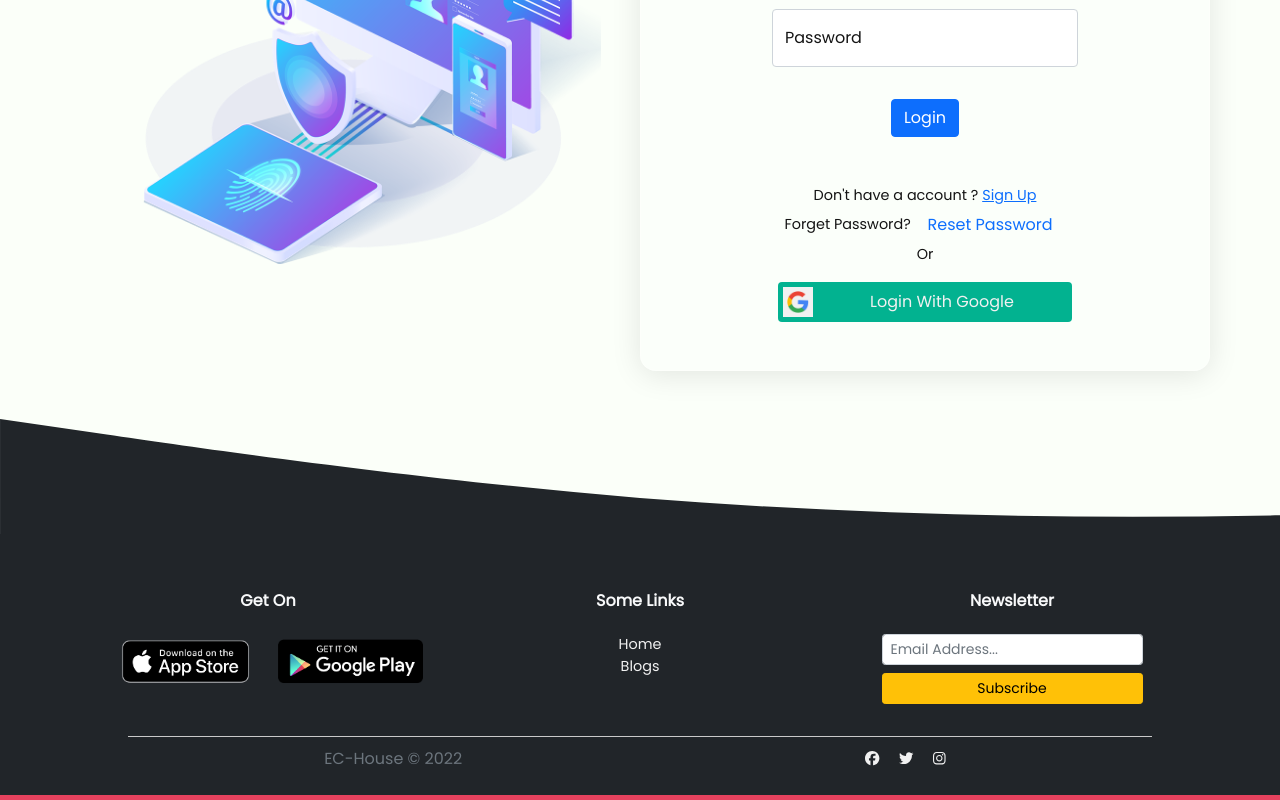
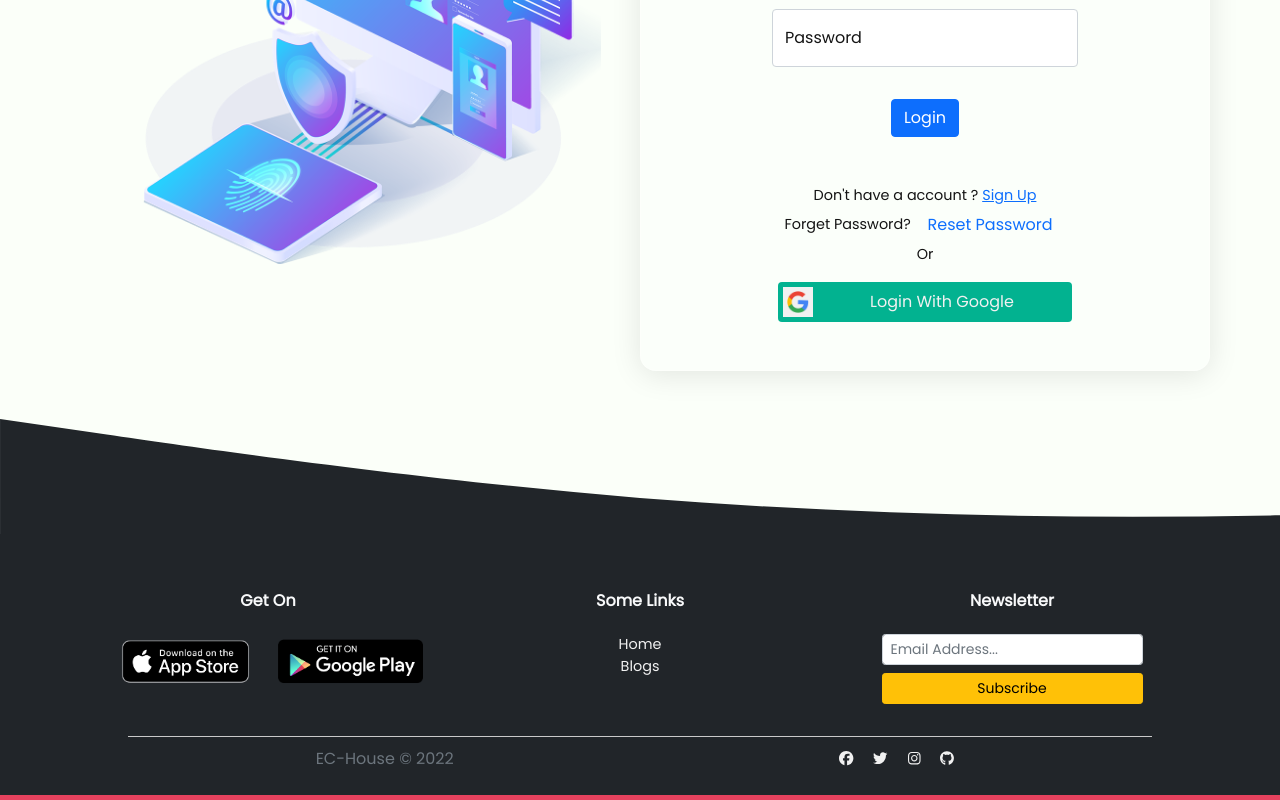
Before and after one commit to mihirkr17/warehouse-management-client-side, a React (Create React App) app: page /login in a window 1280 px wide. Shown: the part 399-1199 px from the top of the page. Built offline with nearby package versions, Linux system fonts and the light colour scheme; no server answers; a web font is replaced by a local one.

Commit message:
added live site link to the readme file

```diff
--- a/src/Components/Pages/Home/Banner/Banner.js
+++ b/src/Components/Pages/Home/Banner/Banner.js
@@ -26,7 +26,7 @@ const Banner = () => {
                               <div className="col-lg-4 carousel_data">
                                  <div className="carousel_data_text">
                                     <h2>Brand New Laptop</h2>
-                                    <p>We are stocking all the type of brand new laptop.</p>
+                                    <p>We are stocking all type of brand new laptop.</p>
                                     <Link to={'/inventory'} className='bt9 bt9_update'>Stock Now</Link>
                                  </div>
                               </div>
--- a/src/Components/Pages/ManageInventory/ManageInventory.js
+++ b/src/Components/Pages/ManageInventory/ManageInventory.js
@@ -49,7 +49,7 @@ const ManageInventory = () => {
          {msg}
          <div className="container py-5">
             <div className="manage_inventory_header">
-               <NavLink className='bt9 bt9_add' to={'/add-item'}><FontAwesomeIcon icon={faPlus}></FontAwesomeIcon> Add Item</NavLink>
+               <NavLink className='bt9 bt9_add' to={'/add-item'}><FontAwesomeIcon icon={faPlus}></FontAwesomeIcon> Add New Item</NavLink>
             </div>
             <ProductTable
                viewProductHandle={viewProductHandle}
--- a/src/Components/Shared/Footer.js
+++ b/src/Components/Shared/Footer.js
@@ -1,7 +1,7 @@
 import React from 'react';
 import './Footer.css';
 import { FontAwesomeIcon } from '@fortawesome/react-fontawesome';
-import { faFacebook, faTwitter, faInstagram } from '@fortawesome/free-brands-svg-icons';
+import { faFacebook, faTwitter, faInstagram, faGithub } from '@fortawesome/free-brands-svg-icons';
 import { NavLink } from 'react-router-dom';
 import img1 from '../../Assets/images/footer/img-1.png';
 import img2 from '../../Assets/images/footer/img-2.png';
@@ -69,7 +69,7 @@ const Footer = () => {
             <div className="footer_bottom_info d-flex align-items-center justify-content-around">
                <div className="footer_text text-muted">EC-House &copy; {year}</div>
                <div className="social_icon d-flex align-items-center justify-content-around">
-                  <a href="http://" target="_blank" rel="noopener noreferrer">
+                  <a href="https://web.facebook.com/?_rdc=1&_rdr" target="_blank" rel="noopener noreferrer">
                      <FontAwesomeIcon icon={faFacebook} />
                   </a>
                   <a href="http://" target="_blank" rel="noopener noreferrer">
@@ -77,6 +77,9 @@ const Footer = () => {
                   </a>
                   <a href="http://" target="_blank" rel="noopener noreferrer">
                      <FontAwesomeIcon icon={faInstagram} />
+                  </a>
+                  <a href="https://github.com/mroy35034" target="_blank" rel="noopener noreferrer">
+                     <FontAwesomeIcon icon={faGithub} />
                   </a>
                </div>
             </div>
```
Also changed, not shown: firebase.json (added), 2 other files (tests, documents, lock files or other folders).
